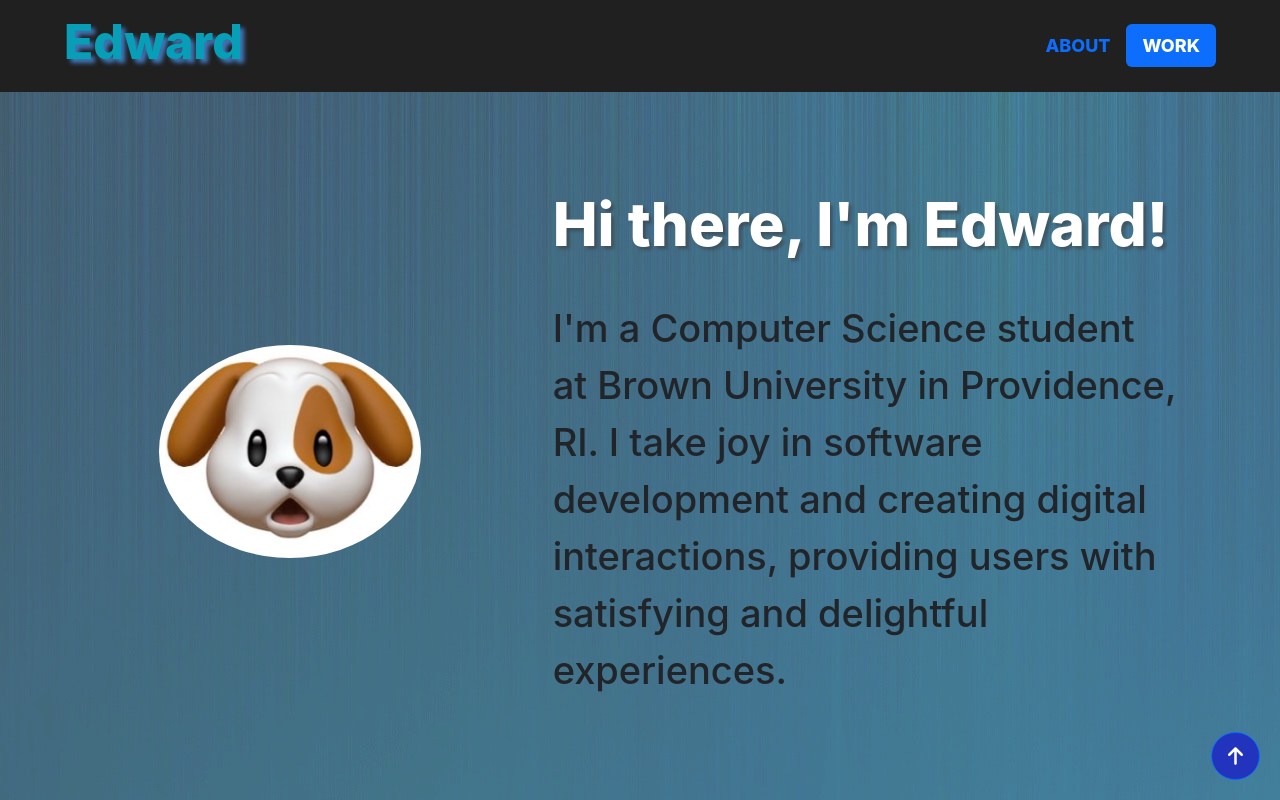
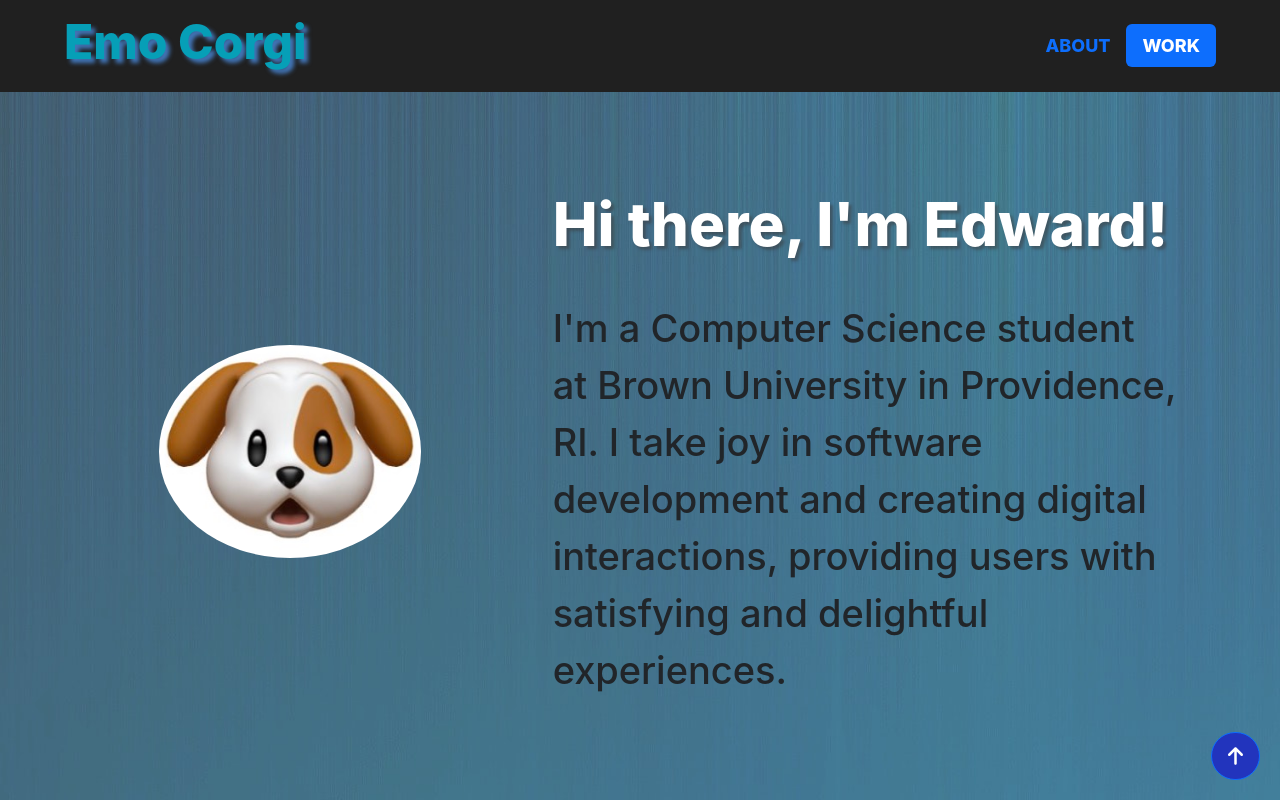
Before and after one commit to emocorgi250/cs1300-final-portfolio, a plain HTML site: page index.html in a window 1280 px wide. Shown: the top 800 px of the page. Drawn offline with nearby package versions, Linux system fonts and the light colour scheme.

Commit message:
Add files via upload

```diff
--- a/index.html
+++ b/index.html
@@ -17,7 +17,7 @@
 
   <nav id="navbar-example2" class="navbar mb-3 fixed-top" style="background-color:rgb(32, 32, 32);">
     <a class="navbar-brand" style="padding-left:5%;" id="edward" href="#">
-    <h1 style=" font-size: 48px; color: rgb(6, 159, 183); text-shadow: #4276b9 4px 4px 4px; ">Edward</h1>
+    <h1 style=" font-size: 48px; color: rgb(6, 159, 183); text-shadow: #4276b9 4px 4px 4px; ">Emo Corgi</h1>
     </a>
     <ul class="nav nav-pills" style="padding-right:5%;">
       <li class="nav-item">
```
